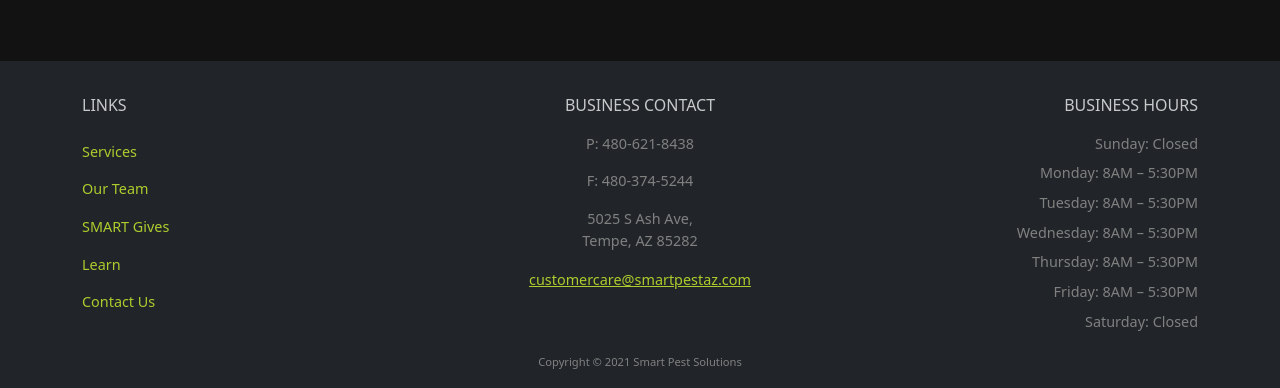
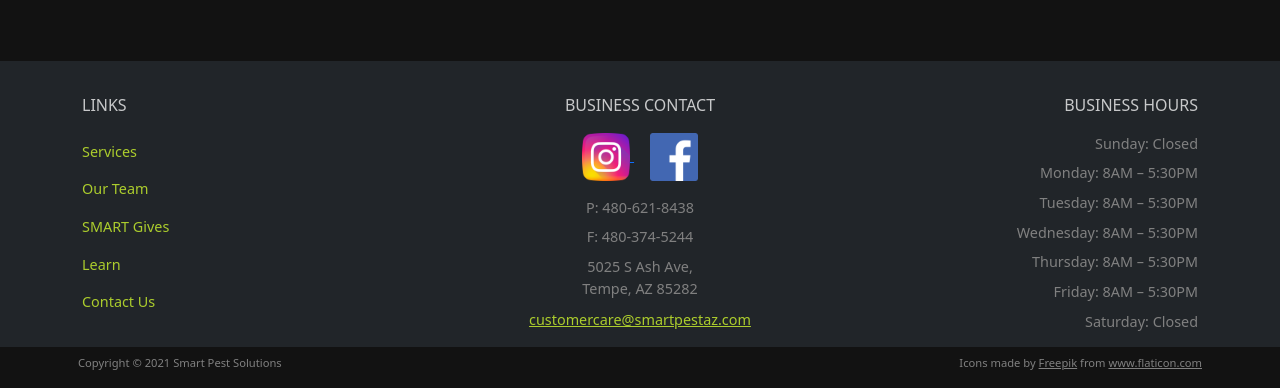
Before and after one commit to Ashley-Owens/SmartPest, a plain HTML site: page index.html in a window 1280 px wide. Shown: the part 1660-2048 px from the top of the page. Drawn offline with nearby package versions, Linux system fonts and the light colour scheme.

Commit message:
Added social media links and fixed footer

```diff
--- a/index.html
+++ b/index.html
@@ -182,54 +182,73 @@
             <li class="footer-header text-center">
               BUSINESS CONTACT
             </li>
-            <li class="nav-item footer-text pb-3">
+            <li class="pb-3">
+              <a class="px-2" href="https://www.instagram.com/smartpestaz/?hl=en">
+                <img class="social-links" src="img/instagram.png">
+              </a>
+              <a class="px-2" href="https://www.facebook.com/Smart-Pest-Solutions-173493039374206">
+                <img class="social-links" src="img/facebook.png">
+              </a>
+            </li>
+            <li class="nav-item footer-text pb-2">
               P: 480-621-8438
             </li>
-            <li class="nav-item footer-text pb-3">
+            <li class="nav-item footer-text pb-2">
               F: 480-374-5244
             </li>
             <li class="nav-item footer-text">
               5025 S Ash Ave,
             </li>
-            <li class="nav-item footer-text pb-3">
+            <li class="nav-item footer-text pb-2">
               Tempe, AZ 85282
             </li>
-            <li>
+            <li class="pb-3">
               <a class="footer-links text-xs" href="mailto:customercare@smartpestaz.com" target="blank" rel="nofollow noreferrer noopener" data-sanitized="mailto:customercare@smartpestaz.com">customercare@smartpestaz.com</a>
             </li>
+
         </div>
         <div class="col-sm">
-          <ul class="navbar-nav mr-auto">
-            <li class="footer-header text-end">
+          <ul class="navbar-nav mr-auto text-end">
+            <li class="footer-header">
               BUSINESS HOURS
             </li>
-            <li class="nav-item footer-text text-end pb-2">
+            <li class="nav-item footer-text pb-2">
               Sunday: Closed
             </li>
-            <li class="nav-item footer-text text-end pb-2">
+            <li class="nav-item footer-text pb-2">
               Monday: 8AM – 5:30PM
             </li>
-            <li class="nav-item footer-text text-end pb-2">
+            <li class="nav-item footer-text pb-2">
               Tuesday: 8AM – 5:30PM
             </li>
-            <li class="nav-item footer-text text-end pb-2">
+            <li class="nav-item footer-text pb-2">
               Wednesday: 8AM – 5:30PM
             </li>
-            <li class="nav-item footer-text text-end pb-2">
+            <li class="nav-item footer-text pb-2">
               Thursday: 8AM – 5:30PM
             </li>
-            <li class="nav-item footer-text text-end pb-2">
+            <li class="nav-item footer-text pb-2">
               Friday: 8AM – 5:30PM
             </li>
-            <li class="nav-item footer-text text-end">
+            <li class="nav-item footer-text">
               Saturday: Closed
             </li>
         </div>
       </div>
     </div>
-    <!-- Copyright Info -->
-    <div class="container text-center p-3">
-      <span class="copyright p-3">Copyright © 2021 Smart Pest Solutions</span>
+  </footer>
+   <!-- Copyright Info -->
+  <footer>
+    <div class="container p-2">
+      <div class="row">
+        <div class="col-sm copyright">
+          Copyright © 2021 Smart Pest Solutions
+        </div>
+        <!-- Icon attribution -->
+        <div class="col-sm text-end" id="attribution">
+          Icons made by <a href="https://www.freepik.com" title="Freepik">Freepik</a> from <a href="https://www.flaticon.com/" title="Flaticon">www.flaticon.com</a>
+        </div>
+      </div>
     </div>
   </footer>
 
--- a/styles.css
+++ b/styles.css
@@ -74,6 +74,7 @@ p.d-grid.text-center.fw-light {
     font-size: x-small;
 }
 
+
 /* ---------------------- Nav Bar Styling ------------------------*/
 .navbar {
     padding-top: 20px;
@@ -139,6 +140,22 @@ p.d-grid.text-center.fw-light {
     font-size: .7rem;
 }
 
+img.social-links {
+    width: 3rem;
+    height: 3rem;
+}
+
+#attribution {
+    font-weight: 300;
+    font-size: .7rem;
+    color: gray;
+}
+
+#attribution a {
+    font-weight: 300;
+    font-size: .7rem;
+    color: gray;
+}
 
 /* ----------------- Contact Us Page and Form Styling ----------------*/
 .contact-form {
```
Also changed, not shown: img/facebook.png (added), img/instagram.png (added).
